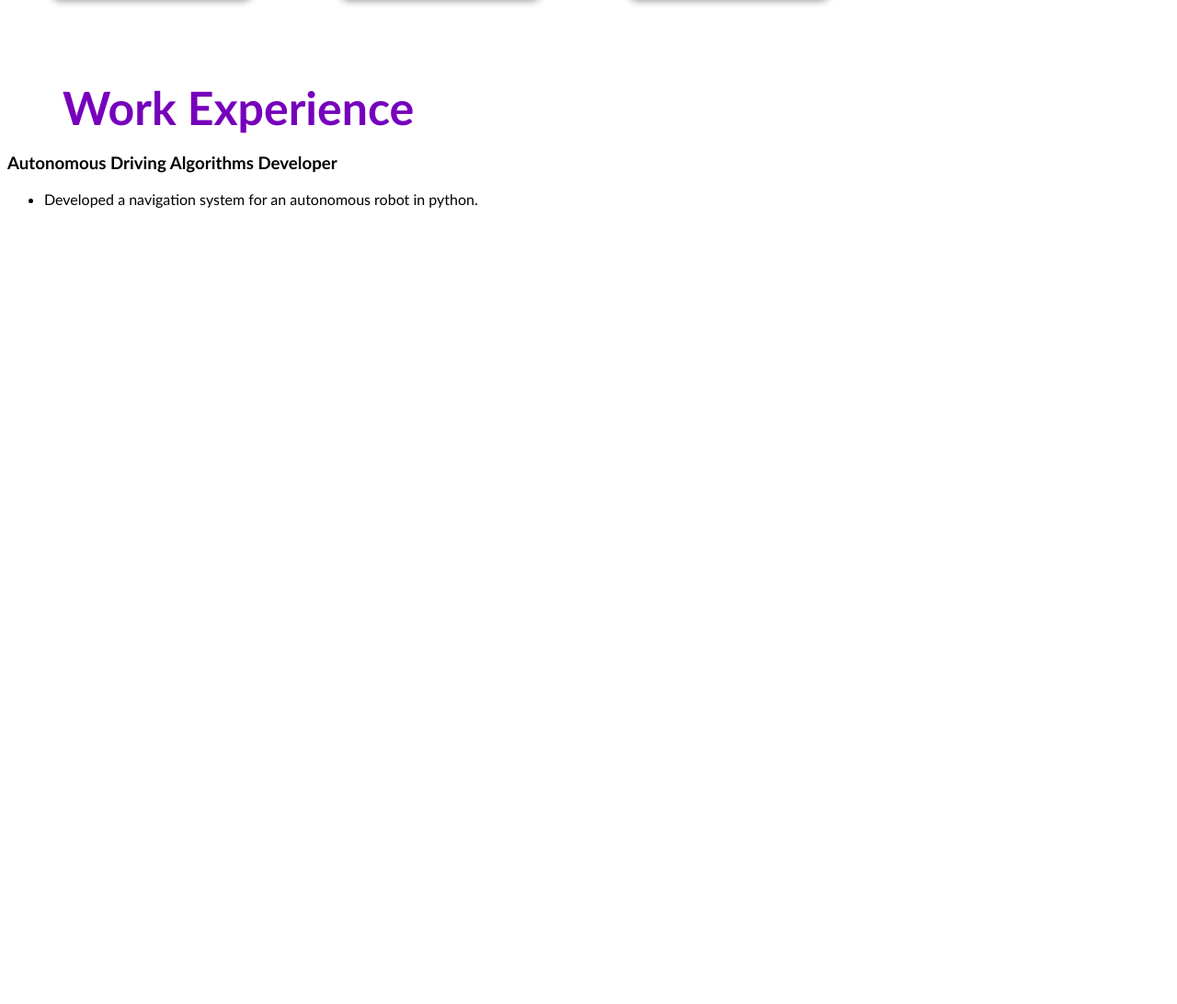
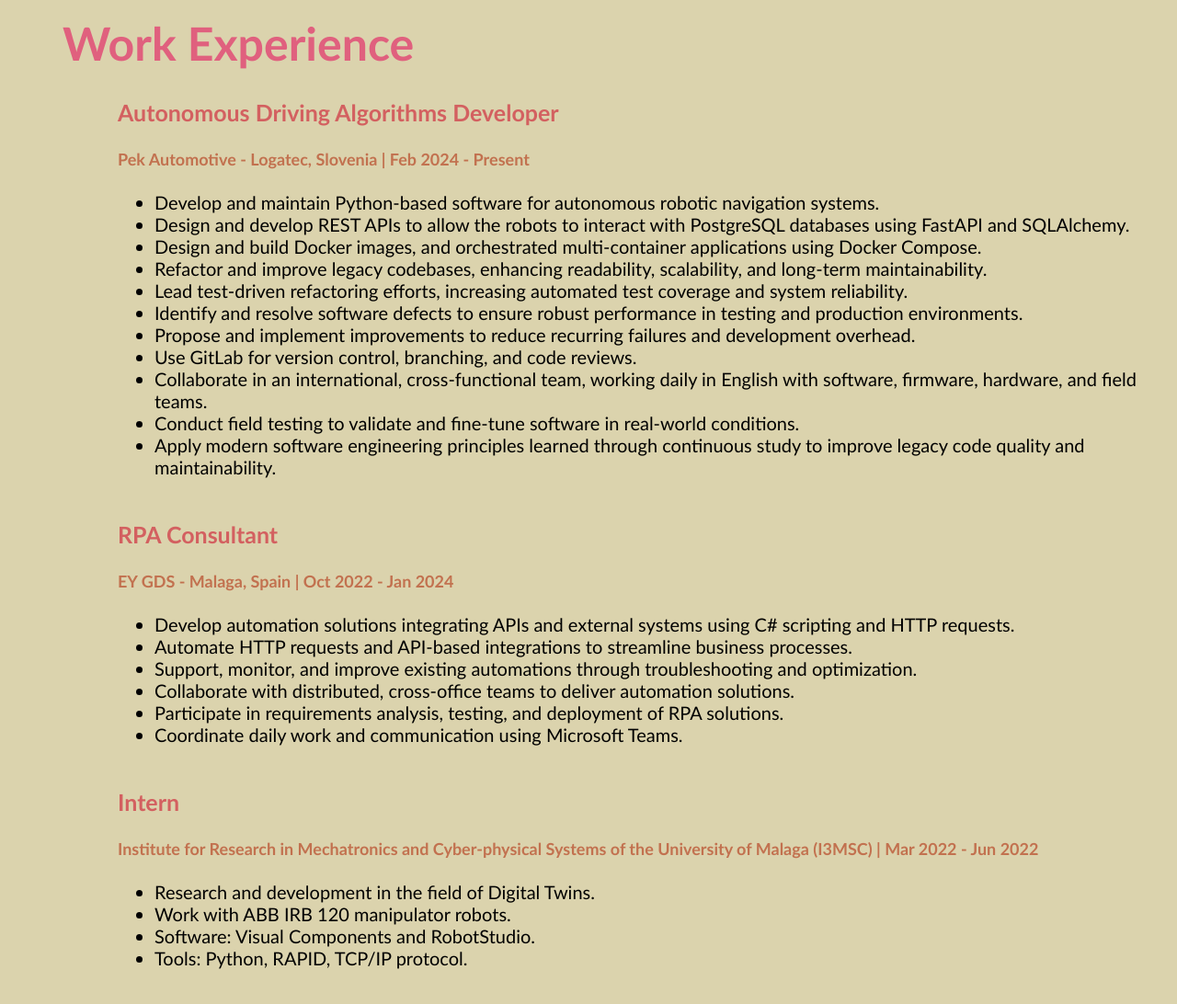
Before and after one commit to joselu103/my-portfolio, a plain HTML site: page index.html in a window 1280 px wide. Shown: the part 1320-2412 px from the top of the page at 92% size. Before the commit the page ends 1570 px from the top, so only its background shows below. Drawn offline with Linux system fonts and the light colour scheme.

Commit message:
Update work experience, profile pic and colors

```diff
--- a/index.html
+++ b/index.html
@@ -111,8 +111,52 @@
     <div class="experience-container" id="experience-container">
         <div class="experience-card">
             <h3>Autonomous Driving Algorithms Developer</h3>
+            <h4>Pek Automotive - Logatec, Slovenia | Feb 2024 - Present</h4>
             <ul>
-                <li>Developed a navigation system for an autonomous robot in python.</li>
+                <li>Develop and maintain Python-based software for autonomous robotic navigation systems.</li>
+                <li>Design and develop REST APIs to allow the robots to interact with PostgreSQL databases using FastAPI
+                    and SQLAlchemy.</li>
+                <li>Design and build Docker images, and orchestrated multi-container applications using Docker
+                    Compose.</li>
+                <li>Refactor and improve legacy codebases, enhancing readability, scalability, and long-term
+                    maintainability.</li>
+                <li>Lead test-driven refactoring efforts, increasing automated test coverage and system
+                    reliability.</li>
+                <li>Identify and resolve software defects to ensure robust performance in testing and production
+                    environments.</li>
+                <li>Propose and implement improvements to reduce recurring failures and development overhead.</li>
+                <li>Use GitLab for version control, branching, and code reviews.</li>
+                <li>Collaborate in an international, cross-functional team, working daily in English with software,
+                    firmware, hardware, and field teams.</li>
+                <li>Conduct field testing to validate and fine-tune software in real-world conditions.</li>
+                <li>Apply modern software engineering principles learned through continuous study to improve legacy
+                    code quality and maintainability.</li>
+            </ul>
+        </div>
+        <div class="experience-card">
+            <h3>RPA Consultant</h3>
+            <h4>EY GDS - Malaga, Spain | Oct 2022 - Jan 2024</h4>
+            <ul>
+                <li>Develop automation solutions integrating APIs and external systems using C# scripting and HTTP
+                    requests.</li>
+                <li>Automate HTTP requests and API-based integrations to streamline business processes.</li>
+                <li>Support, monitor, and improve existing automations through troubleshooting and optimization.</li>
+                <li>Collaborate with distributed, cross-office teams to deliver automation solutions.</li>
+                <li>Participate in requirements analysis, testing, and deployment of RPA solutions.</li>
+                <li>Coordinate daily work and communication using Microsoft Teams.</li>
+            </ul>
+        </div>
+        <div class="experience-card">
+            <h3>Intern</h3>
+            <h4>
+            Institute for Research in Mechatronics and Cyber-physical Systems of the University of Malaga (I3MSC) |
+            Mar 2022 - Jun 2022
+            </h4>
+            <ul>
+                <li>Research and development in the field of Digital Twins.</li>
+                <li>Work with ABB IRB 120 manipulator robots.</li>
+                <li>Software: Visual Components and RobotStudio.</li>
+                <li>Tools: Python, RAPID, TCP/IP protocol.</li>
             </ul>
         </div>
     </div>
--- a/style.css
+++ b/style.css
@@ -1,11 +1,32 @@
+:root {
+  /* Colors */
+  --pearl-beige: #dbd3adff;
+  --blush-rose: #e0607eff;
+  --lobster-pink: #d36060ff;
+  --cinnamon-wood: #c2714fff;
+  --peach-fuzz: #f6c5afff;
+
+  /* Gradients */
+  --gradient-top: linear-gradient(0deg, #dbd3adff, #e0607eff, #d36060ff, #c2714fff, #f6c5afff);
+  --gradient-right: linear-gradient(90deg, #dbd3adff, #e0607eff, #d36060ff, #c2714fff, #f6c5afff);
+  --gradient-bottom: linear-gradient(180deg, #dbd3adff, #e0607eff, #d36060ff, #c2714fff, #f6c5afff);
+  --gradient-left: linear-gradient(270deg, #dbd3adff, #e0607eff, #d36060ff, #c2714fff, #f6c5afff);
+  --gradient-top-right: linear-gradient(45deg, #dbd3adff, #e0607eff, #d36060ff, #c2714fff, #f6c5afff);
+  --gradient-bottom-right: linear-gradient(135deg, #dbd3adff, #e0607eff, #d36060ff, #c2714fff, #f6c5afff);
+  --gradient-top-left: linear-gradient(225deg, #dbd3adff, #e0607eff, #d36060ff, #c2714fff, #f6c5afff);
+  --gradient-bottom-left: linear-gradient(315deg, #dbd3adff, #e0607eff, #d36060ff, #c2714fff, #f6c5afff);
+  --gradient-radial: radial-gradient(#dbd3adff, #e0607eff, #d36060ff, #c2714fff, #f6c5afff);
+}
+
 body {
   font-family: 'Trebuchet MS', 'Lucida Sans Unicode', 'Lucida Grande', 'Lucida Sans', Arial, sans-serif;
+  background: var(--pearl-beige);
 }
 
 /* Navigation Bar */
 
 #home {
-  background-color:  #7600bc;
+  background-color:  var(--lobster-pink);
   margin-left:-1cm;
   margin-right:-1cm;
   margin-top:-1cm;
@@ -15,7 +36,7 @@
  }
 
 .topmenu {
-  color: lightgray;
+  color: white;
   margin: 10px;
   padding: 20px;
   font-size: 20px;
@@ -62,7 +83,7 @@
   font-size: 50px;
   text-align: center;
   float: left;
-  color: #7600bc;
+  color: var(--blush-rose);
   margin-right: 30px;
   margin-left: 60px;
   margin-top: 40px;
@@ -95,20 +116,21 @@
 #about-me h1 {
   font-size: 65px;
   margin-top: 90px;
-  color: #7600bc;
+  color: var(--blush-rose);
 }
 
 #about-me p {
   font-size: 25px;
-  color: rgb(128, 128, 128);
+  color: black;
   margin-top: -1cm;
 }
 
 .profile_image {
-  width: 550px;
+  width: 450px;
   height: fit-content;
   vertical-align: middle;
-  margin: 5px;
+  margin: 20px;
+  border-radius: 50%;
 }
 
 /* Skills */
@@ -160,6 +182,40 @@
 
 /* Projects */
 
+.experience-container {
+  margin-top: 30px;
+  margin-left: 60px;
+}
+
+.experience-container hr {
+  border: 1px solid lightgray;
+  width: 75%;
+  margin-left: 5cm;
+}
+
+.experience-card {
+  margin: 0 15px 15px 30px;
+  padding-bottom: 5px;
+}
+
+.experience-card h3 {
+  color: var(--lobster-pink);
+  font-size: 25px;
+  margin-left: 30px;
+}
+.experience-card h4 {
+  color: var(--cinnamon-wood);
+  font-size: 18px;
+  margin-left: 30px;
+}
+
+.experience-card li {
+  font-size: 20px;
+  margin-left: 30px;
+}
+
+/* Projects */
+
 .projects-container {
   margin-top: 30px;
   margin-left: 60px;
@@ -204,8 +260,7 @@
   padding: 1rem;
   background-color: #fff;
   border-radius: 11px;
-  box-shadow: 0 3px 10px var(--primary-shadow);
-  padding: 20px;
+  box-shadow: 0 3px 10px;/* var(--primary-shadow);*/
   margin: 10px;
   border:1px solid gray;
   font-size: 18px;
@@ -287,7 +342,7 @@
 }
 
 fieldset {
-  display: flexbox;
+  display: flex;
   align-content: center;
   justify-content: center;
   padding: 25px;
```
Also changed, not shown: flutie8211-cat-10153686_1920.jpg (deleted).
